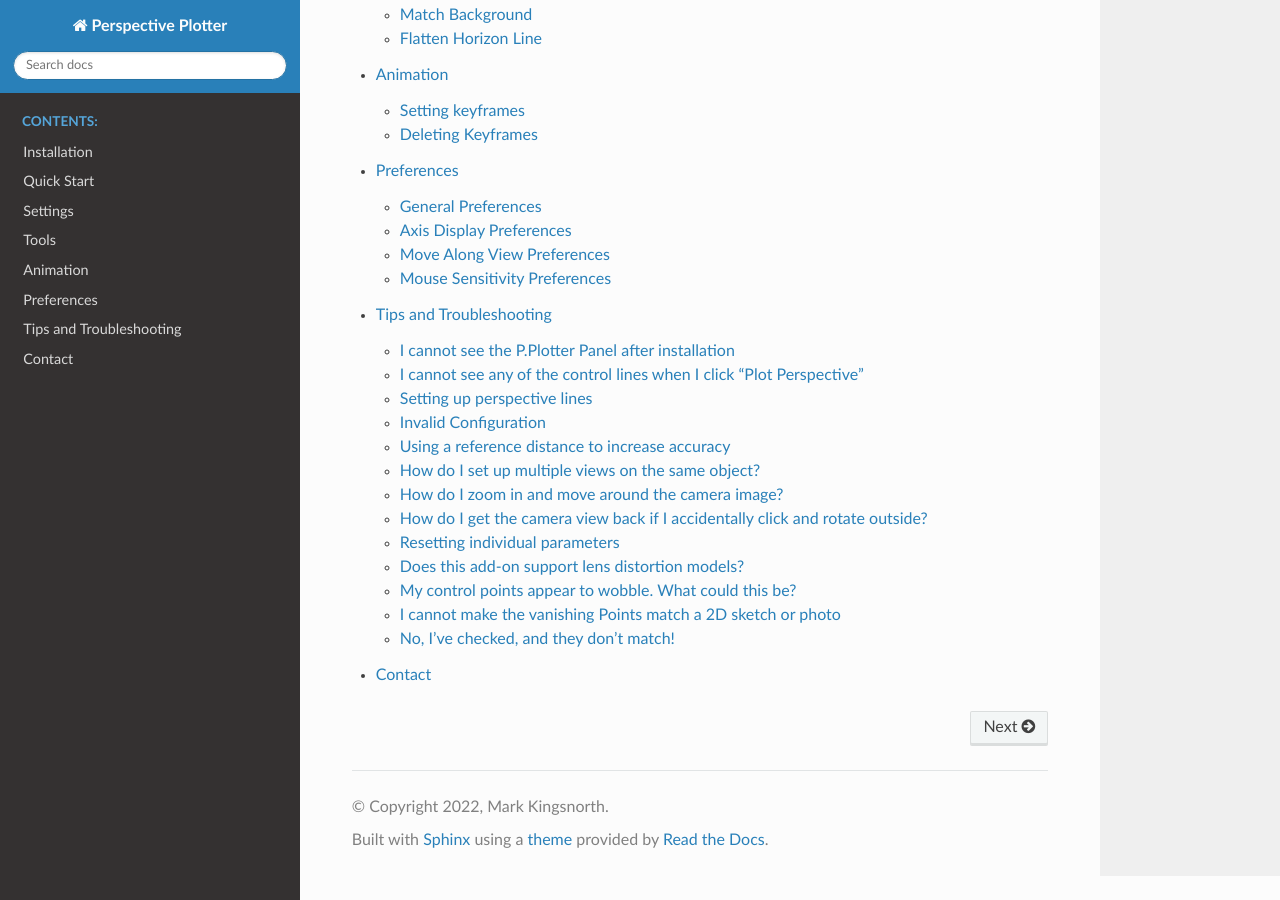
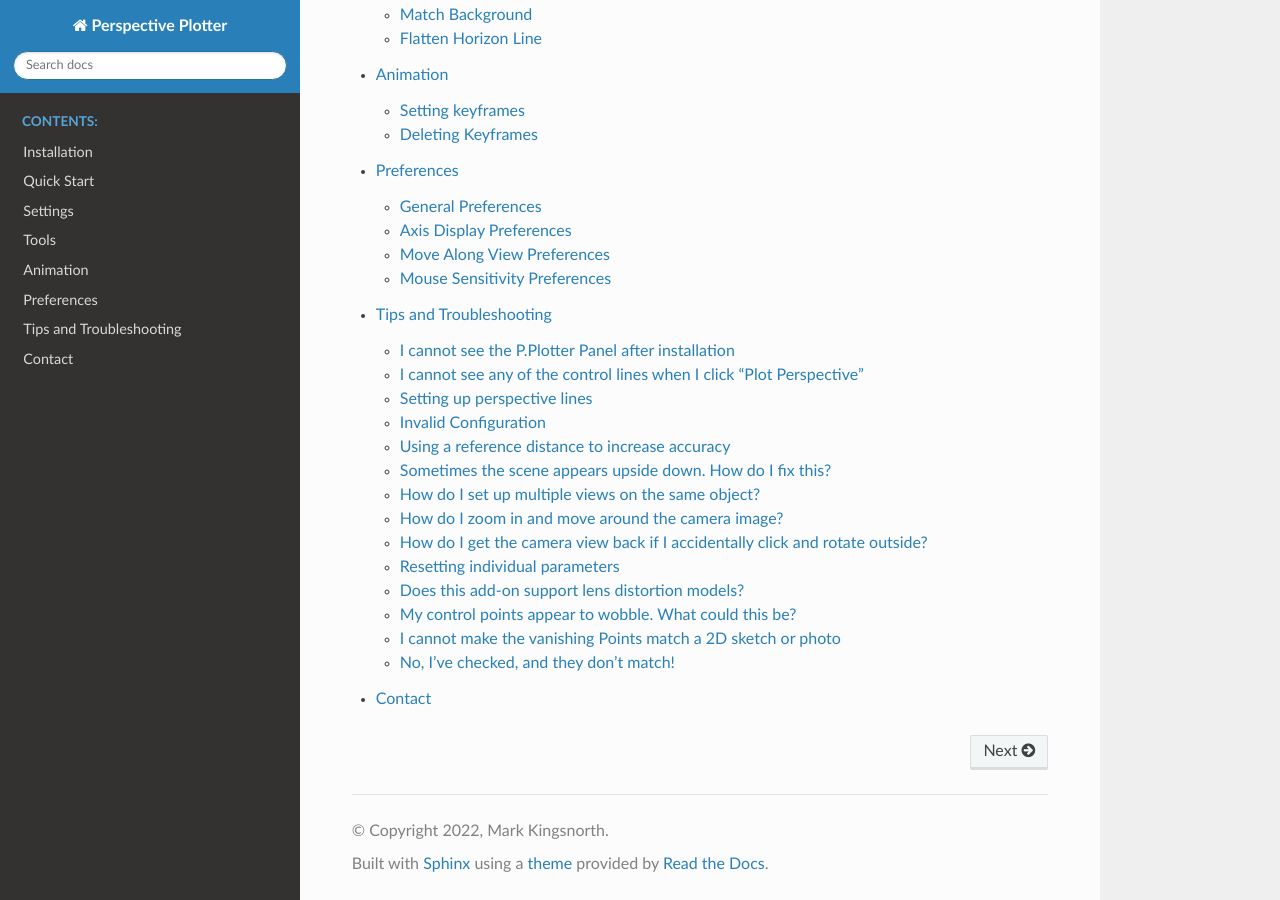
Before and after one commit to mkingsnorth/perspective_plotter_docs, a Sphinx documentation site: the page built from docs/index.rst, in a window 1280 px wide and 900 px high, scrolled down 1613 px. Built offline with Sphinx 7.4.7 and the Read the Docs theme 3.1.0, drawn with Linux system fonts in a browser that asks for light colours; part of the change alters nothing that is shown.

Commit message:
Added FAQ entry about axes

```diff
--- a/docs/troubleshooting.rst
+++ b/docs/troubleshooting.rst
@@ -62,6 +62,24 @@ Using a reference distance to increase accuracy
 .. |ref_dist_video| raw:: html
 
     <iframe width="560" height="315" src="https://www.youtube.com/embed/INqeNav7Cg4" title="YouTube video player" frameborder="0" allow="accelerometer; autoplay; clipboard-write; encrypted-media; gyroscope; picture-in-picture" allowfullscreen></iframe>
+
+
+=============================================================
+Sometimes the scene appears upside down.  How do I fix this?
+=============================================================
+
+.. image:: images/axis_upside_down.jpg
+    :alt: Upside Down Axis
+
+This should be resolved by changing the "Vanishing Point 1" and "Vanishing Point 2" settings in the panel:
+
+.. image:: images/vanishing_points_closeup.jpg
+    :alt: Vanishing Points
+
+By changing these, the axis the vanishing points are on will be different.  The third vanishing point is always automatically calculated.  It can take a while to get the correct combination, but this should resolve the issue.  :ref:`Contact us<Contact>` if you have any issues.
+
+.. tip ::
+    Use the axis in the top right of the view as a guide when checking you have the right combination.
 
 
 =====================================================
```
Also changed, not shown: docs/images/axis_upside_down.jpg (added), docs/images/vanishing_points_closeup.jpg (added).
